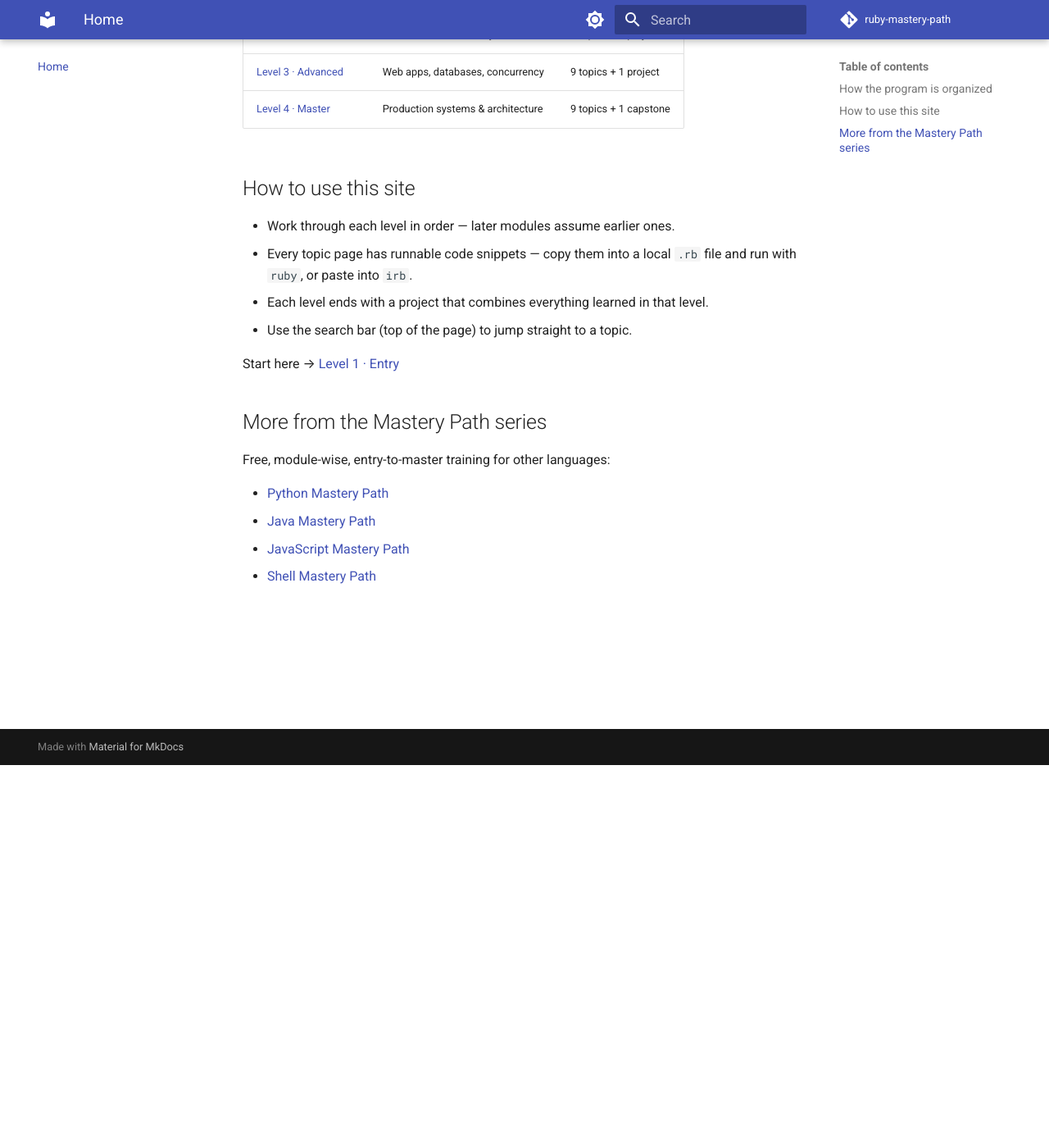
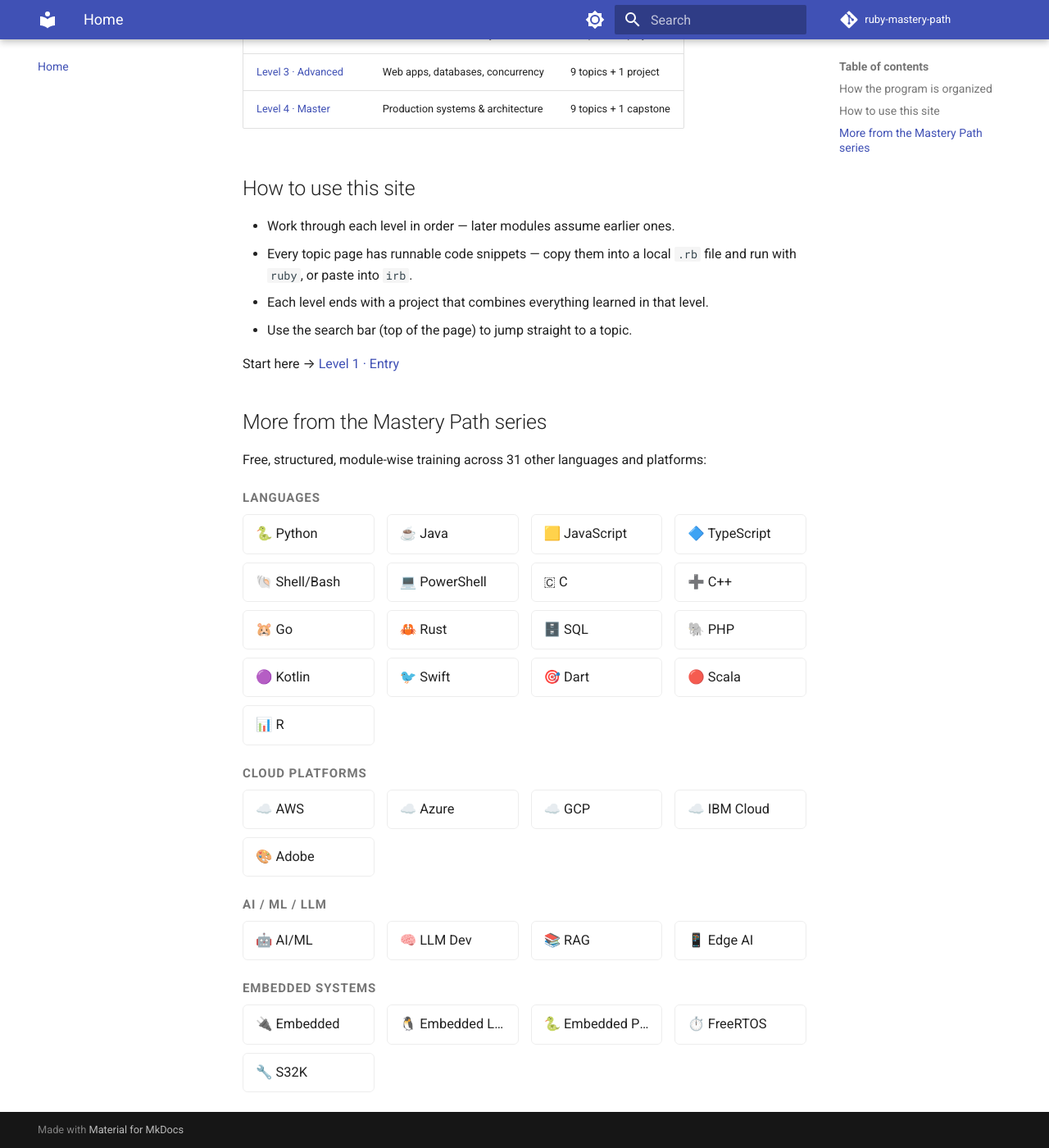
Before and after one commit to SIGILIPELLI/ruby-mastery-path, an MkDocs documentation site: the page built from docs/index.md, in a window 1280 px wide and 1400 px high, scrolled down 467 px. Shown: the whole window at 82% size. Built offline with MkDocs 1.6.1 and Material for MkDocs 9.7.7, drawn with Linux system fonts in a browser that asks for light colours; comment, search, counter and statistics services are not loaded.

Commit message:
Update cross-links: multi-column grid across all Mastery Path sites
Co-Authored-By: Claude Sonnet 5 <noreply@anthropic.com>

```diff
--- a/docs/index.md
+++ b/docs/index.md
@@ -26,9 +26,50 @@ Start here → [Level 1 · Entry](level-1/index.md)
 
 ## More from the Mastery Path series
 
-Free, module-wise, entry-to-master training for other languages:
+Free, structured, module-wise training across 31 other languages and platforms:
 
-- [Python Mastery Path](https://sigilipelli.github.io/python-mastery-path/)
-- [Java Mastery Path](https://sigilipelli.github.io/java-mastery-path/)
-- [JavaScript Mastery Path](https://sigilipelli.github.io/javascript-mastery-path/)
-- [Shell Mastery Path](https://sigilipelli.github.io/shell-mastery-path/)
+<div class="mastery-grid-wrap">
+<p class="mastery-grid-category">Languages</p>
+<div class="mastery-grid">
+  <a href="https://sigilipelli.github.io/python-mastery-path/">🐍 Python</a>
+  <a href="https://sigilipelli.github.io/java-mastery-path/">☕ Java</a>
+  <a href="https://sigilipelli.github.io/javascript-mastery-path/">🟨 JavaScript</a>
+  <a href="https://sigilipelli.github.io/typescript-mastery-path/">🔷 TypeScript</a>
+  <a href="https://sigilipelli.github.io/shell-mastery-path/">🐚 Shell/Bash</a>
+  <a href="https://sigilipelli.github.io/powershell-mastery-path/">💻 PowerShell</a>
+  <a href="https://sigilipelli.github.io/c-mastery-path/">🇨 C</a>
+  <a href="https://sigilipelli.github.io/cpp-mastery-path/">➕ C++</a>
+  <a href="https://sigilipelli.github.io/go-mastery-path/">🐹 Go</a>
+  <a href="https://sigilipelli.github.io/rust-mastery-path/">🦀 Rust</a>
+  <a href="https://sigilipelli.github.io/sql-mastery-path/">🗄️ SQL</a>
+  <a href="https://sigilipelli.github.io/php-mastery-path/">🐘 PHP</a>
+  <a href="https://sigilipelli.github.io/kotlin-mastery-path/">🟣 Kotlin</a>
+  <a href="https://sigilipelli.github.io/swift-mastery-path/">🐦 Swift</a>
+  <a href="https://sigilipelli.github.io/dart-mastery-path/">🎯 Dart</a>
+  <a href="https://sigilipelli.github.io/scala-mastery-path/">🔴 Scala</a>
+  <a href="https://sigilipelli.github.io/r-mastery-path/">📊 R</a>
+</div>
+<p class="mastery-grid-category">Cloud Platforms</p>
+<div class="mastery-grid">
+  <a href="https://sigilipelli.github.io/aws-mastery-path/">☁️ AWS</a>
+  <a href="https://sigilipelli.github.io/azure-mastery-path/">☁️ Azure</a>
+  <a href="https://sigilipelli.github.io/gcp-mastery-path/">☁️ GCP</a>
+  <a href="https://sigilipelli.github.io/ibm-cloud-mastery-path/">☁️ IBM Cloud</a>
+  <a href="https://sigilipelli.github.io/adobe-mastery-path/">🎨 Adobe</a>
+</div>
+<p class="mastery-grid-category">AI / ML / LLM</p>
+<div class="mastery-grid">
+  <a href="https://sigilipelli.github.io/ai-ml-mastery-path/">🤖 AI/ML</a>
+  <a href="https://sigilipelli.github.io/llm-dev-mastery-path/">🧠 LLM Dev</a>
+  <a href="https://sigilipelli.github.io/rag-mastery-path/">📚 RAG</a>
+  <a href="https://sigilipelli.github.io/edge-ai-mastery-path/">📱 Edge AI</a>
+</div>
+<p class="mastery-grid-category">Embedded Systems</p>
+<div class="mastery-grid">
+  <a href="https://sigilipelli.github.io/embedded-mastery-path/">🔌 Embedded</a>
+  <a href="https://sigilipelli.github.io/embedded-linux-mastery-path/">🐧 Embedded Linux</a>
+  <a href="https://sigilipelli.github.io/embedded-python-mastery-path/">🐍 Embedded Python</a>
+  <a href="https://sigilipelli.github.io/freertos-mastery-path/">⏱️ FreeRTOS</a>
+  <a href="https://sigilipelli.github.io/s32k-mastery-path/">🔧 S32K</a>
+</div>
+</div>
--- a/docs/stylesheets/extra.css
+++ b/docs/stylesheets/extra.css
@@ -11,3 +11,40 @@
   background: var(--md-primary-fg-color);
   color: var(--md-primary-bg-color);
 }
+
+/* mastery-grid cross-link styles */
+.mastery-grid-category {
+  font-weight: 600;
+  margin-top: 1.1rem;
+  margin-bottom: 0.4rem;
+  font-size: 0.75rem;
+  text-transform: uppercase;
+  letter-spacing: 0.06em;
+  color: var(--md-default-fg-color--light);
+}
+
+.mastery-grid {
+  display: grid;
+  grid-template-columns: repeat(auto-fill, minmax(160px, 1fr));
+  gap: 0.5rem 0.75rem;
+  margin: 0 0 1rem;
+}
+
+.mastery-grid a {
+  display: block;
+  padding: 0.5rem 0.75rem;
+  border: 1px solid var(--md-default-fg-color--lightest);
+  border-radius: 0.3rem;
+  text-decoration: none !important;
+  color: var(--md-default-fg-color) !important;
+  font-size: 0.82rem;
+  white-space: nowrap;
+  overflow: hidden;
+  text-overflow: ellipsis;
+  transition: background-color 0.15s ease, border-color 0.15s ease;
+}
+
+.mastery-grid a:hover {
+  background-color: var(--md-accent-fg-color--transparent);
+  border-color: var(--md-accent-fg-color);
+}
```
